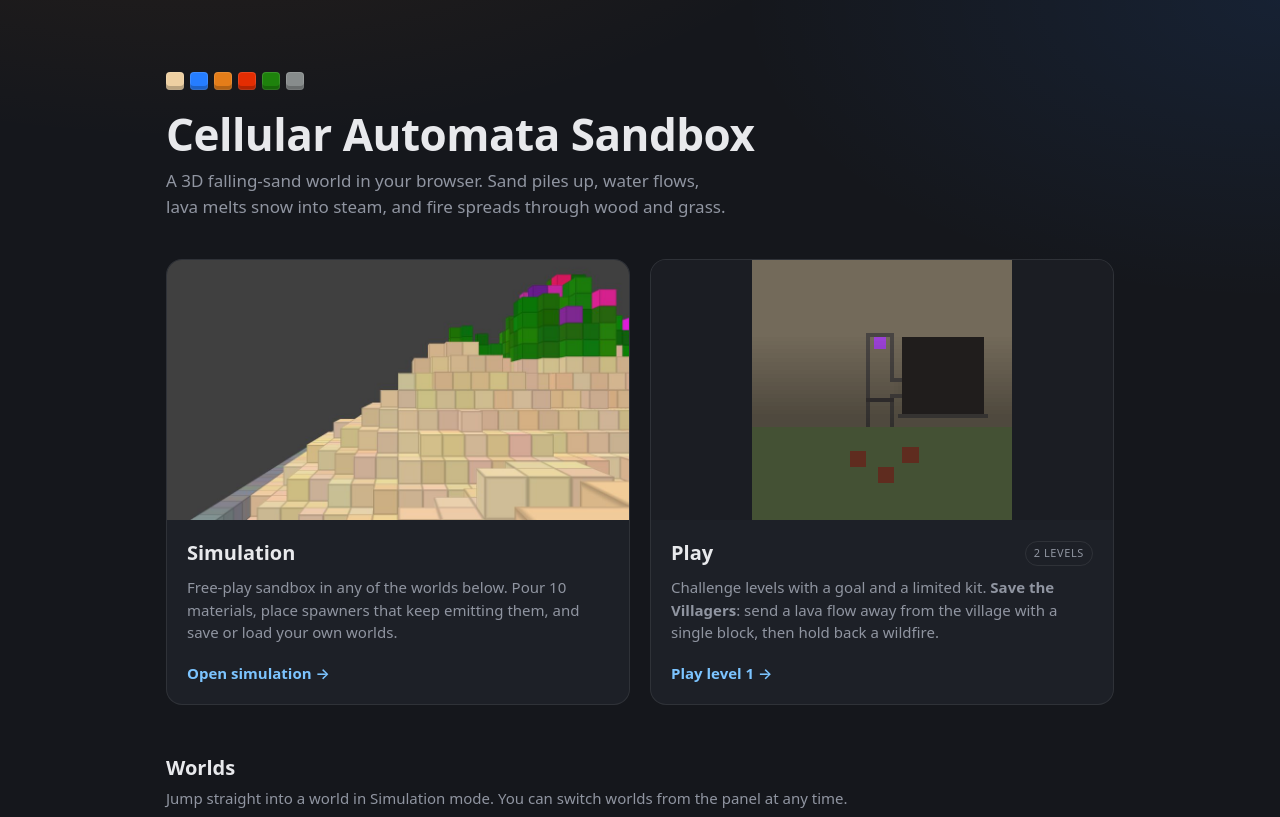
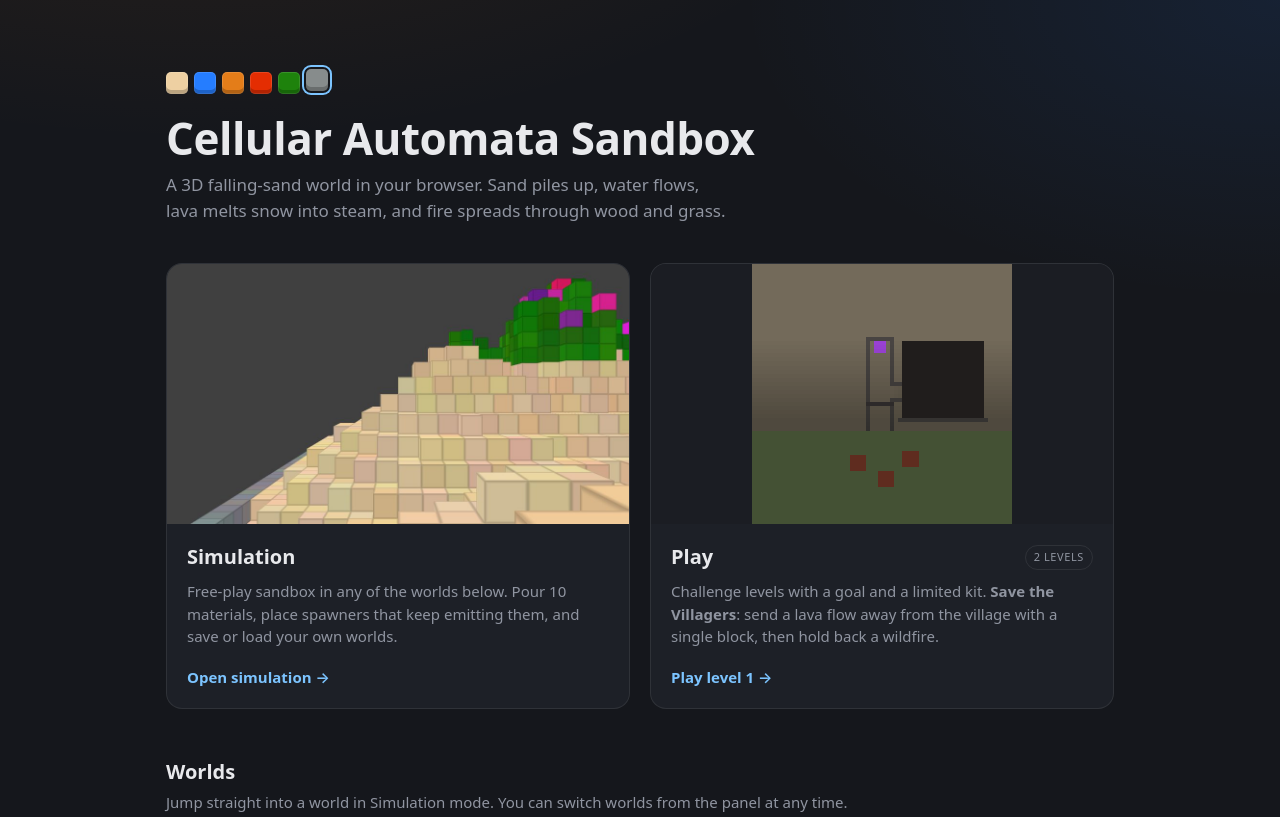
Before and after one commit to zhenga1/Cellular-Automata-Game-Serving, a plain HTML site: page index.html in a window 1280 px wide. Shown: the top 817 px of the page. Drawn offline with Linux system fonts and the light colour scheme.

Commit message:
Home: the material squares at the top pick a page theme
Sand, water, lava, fire, grass or stone (default) recolours the page's
background, glow, cards and accent; the choice is remembered in the
browser.

Co-Authored-By: Claude Opus 5.5 <noreply@anthropic.com>

```diff
--- a/index.html
+++ b/index.html
@@ -16,14 +16,29 @@
     --muted: #9095a1;
     --accent: #7cc4ff;
     --radius: 16px;
+    /* The two soft glows behind the page; each theme recolours them */
+    --glow-a: rgba(228, 125, 25, 0.10);
+    --glow-b: rgba(37, 125, 255, 0.10);
   }
+  /* Themes, picked with the material squares at the top. Stone is the default above. */
+  :root[data-theme="sand"]  { --bg: #1b1814; --card: #25211b; --card-hover: #2d2820; --accent: #f2d29b;
+                              --glow-a: rgba(238, 208, 162, 0.16); --glow-b: rgba(214, 170, 96, 0.10); }
+  :root[data-theme="water"] { --bg: #0e1520; --card: #16202f; --card-hover: #1c2939; --accent: #6fb6ff;
+                              --glow-a: rgba(37, 125, 255, 0.20); --glow-b: rgba(60, 200, 230, 0.10); }
+  :root[data-theme="lava"]  { --bg: #1c130d; --card: #281c14; --card-hover: #31231a; --accent: #ffa75a;
+                              --glow-a: rgba(228, 125, 25, 0.22); --glow-b: rgba(255, 190, 60, 0.08); }
+  :root[data-theme="fire"]  { --bg: #1c0e0e; --card: #2a1616; --card-hover: #331b1b; --accent: #ff7b68;
+                              --glow-a: rgba(228, 45, 2, 0.22); --glow-b: rgba(255, 120, 40, 0.10); }
+  :root[data-theme="grass"] { --bg: #0f1810; --card: #172318; --card-hover: #1c2b1e; --accent: #7fdc8c;
+                              --glow-a: rgba(30, 160, 12, 0.18); --glow-b: rgba(170, 220, 90, 0.08); }
   * { box-sizing: border-box; }
   html, body { margin: 0; min-height: 100%; }
   body {
     background:
-      radial-gradient(1200px 600px at 15% -10%, rgba(228, 125, 25, 0.10), transparent 60%),
-      radial-gradient(900px 500px at 100% 0%, rgba(37, 125, 255, 0.10), transparent 60%),
+      radial-gradient(1200px 600px at 15% -10%, var(--glow-a), transparent 60%),
+      radial-gradient(900px 500px at 100% 0%, var(--glow-b), transparent 60%),
       var(--bg);
+    transition: background-color .4s ease;
     color: var(--text);
     font: 15px/1.5 system-ui, -apple-system, "Segoe UI", Roboto, sans-serif;
     display: flex; flex-direction: column; min-height: 100vh;
@@ -34,10 +49,17 @@
   }
   .hero { margin-bottom: 40px; }
   .voxels { display: flex; gap: 6px; margin-bottom: 20px; }
-  .voxels span {
-    width: 18px; height: 18px; border-radius: 4px;
+  .voxels button {
+    width: 22px; height: 22px; border-radius: 5px; border: 0; padding: 0; cursor: pointer;
     box-shadow: inset 0 -4px 0 rgba(0, 0, 0, 0.22), inset 0 0 0 1px rgba(255, 255, 255, 0.12);
+    transition: transform .15s ease, box-shadow .15s ease;
   }
+  .voxels button:hover { transform: translateY(-2px); }
+  .voxels button[aria-pressed="true"] {
+    transform: translateY(-3px);
+    box-shadow: inset 0 -4px 0 rgba(0, 0, 0, 0.22), 0 0 0 2px var(--bg), 0 0 0 4px var(--accent);
+  }
+  .voxels button:focus-visible { outline: 2px solid var(--accent); outline-offset: 3px; }
   h1 { margin: 0 0 10px; font-size: clamp(30px, 5vw, 44px); line-height: 1.1; letter-spacing: -0.5px; }
   .tagline { margin: 0; color: var(--muted); font-size: 17px; max-width: 560px; }
 
@@ -110,15 +132,23 @@
 </style>
 </head>
 <body>
+<script>
+  // Material squares at the top pick the page theme; remembered in this browser.
+  (function () {
+    let saved = null;
+    try { saved = localStorage.getItem("ca-theme"); } catch (e) {}
+    if (saved && saved !== "stone") document.documentElement.dataset.theme = saved;
+  })();
+</script>
 <main>
   <section class="hero">
-    <div class="voxels" aria-hidden="true">
-      <span style="background:rgb(238,208,162)"></span>
-      <span style="background:rgb(37,125,255)"></span>
-      <span style="background:rgb(228,125,25)"></span>
-      <span style="background:rgb(228,45,2)"></span>
-      <span style="background:rgb(30,130,12)"></span>
-      <span style="background:rgb(135,140,140)"></span>
+    <div class="voxels" role="group" aria-label="Page theme">
+      <button type="button" data-theme="sand"  aria-pressed="false" title="Sand theme"  aria-label="Sand theme"  style="background:rgb(238,208,162)"></button>
+      <button type="button" data-theme="water" aria-pressed="false" title="Water theme" aria-label="Water theme" style="background:rgb(37,125,255)"></button>
+      <button type="button" data-theme="lava"  aria-pressed="false" title="Lava theme"  aria-label="Lava theme"  style="background:rgb(228,125,25)"></button>
+      <button type="button" data-theme="fire"  aria-pressed="false" title="Fire theme"  aria-label="Fire theme"  style="background:rgb(228,45,2)"></button>
+      <button type="button" data-theme="grass" aria-pressed="false" title="Grass theme" aria-label="Grass theme" style="background:rgb(30,130,12)"></button>
+      <button type="button" data-theme="stone" aria-pressed="false" title="Stone theme" aria-label="Stone theme" style="background:rgb(135,140,140)"></button>
     </div>
     <h1>Cellular Automata Sandbox</h1>
     <p class="tagline">A 3D falling-sand world in your browser. Sand piles up, water flows, lava melts snow into steam, and fire spreads through wood and grass.</p>
@@ -166,6 +196,18 @@
 </main>
 
 <script>
+  (function () {
+    const buttons = document.querySelectorAll(".voxels button");
+    function apply(theme) {
+      if (theme === "stone") delete document.documentElement.dataset.theme;
+      else document.documentElement.dataset.theme = theme;
+      buttons.forEach((b) => b.setAttribute("aria-pressed", String(b.dataset.theme === theme)));
+      try { localStorage.setItem("ca-theme", theme); } catch (e) {}
+    }
+    buttons.forEach((b) => b.addEventListener("click", () => apply(b.dataset.theme)));
+    apply(document.documentElement.dataset.theme || "stone");
+  })();
+
   // The gallery comes from the same manifest the simulation uses, so a new world in
   // worlds/worlds.json shows up here automatically. If it fails to load, the section stays hidden.
   fetch("worlds/worlds.json")
```
